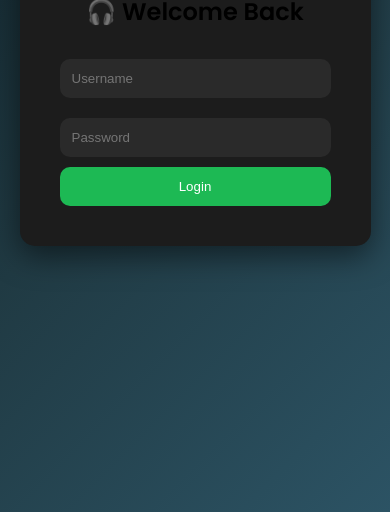
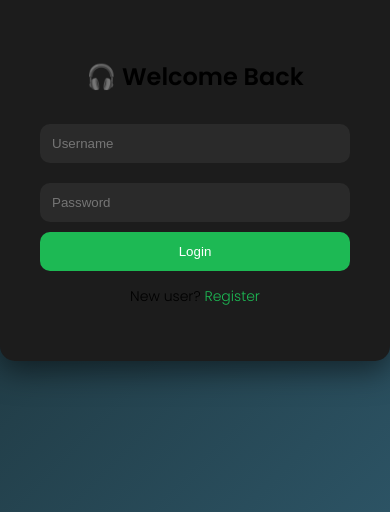
Before and after one commit to Swaliha-jamadar-070/Music-Recommender-System, a Flask app: page /login in a window 390 px wide. Shown: the part 332-844 px from the top of the page. Run offline with Flask 3, Linux system fonts and the light colour scheme.

Commit message:
Update login.html

```diff
--- a/templates/login.html
+++ b/templates/login.html
@@ -8,7 +8,10 @@
 <link href="https://fonts.googleapis.com/css2?family=Poppins:wght@300;600&display=swap" rel="stylesheet">
 
 <style>
-*{ box-sizing:border-box; }
+*{
+    box-sizing:border-box;
+    transition:0.3s;
+}
 
 body{
     font-family:'Poppins',sans-serif;
@@ -20,26 +23,34 @@ body{
     margin:0;
 }
 
+/* CONTAINER */
 .container{
     display:flex;
     background:#1c1c1c;
     border-radius:15px;
     overflow:hidden;
     box-shadow:0 10px 30px rgba(0,0,0,0.5);
-    max-width:90%;
 }
 
+/* IMAGE SIDE */
 .image-box{
     width:300px;
-    background:url('https://images.unsplash.com/photo-1511671782779-c97d3d27a1d4') center/cover;
+    background:url('https://images.unsplash.com/photo-1511671782779-c97d3d27a1d4') no-repeat center;
+    background-size:cover;
 }
 
+/* LOGIN BOX */
 .login-box{
     padding:40px;
     width:300px;
     text-align:center;
 }
 
+.login-box h2{
+    margin-bottom:20px;
+}
+
+/* INPUT */
 input{
     width:100%;
     padding:12px;
@@ -50,6 +61,7 @@ input{
     color:white;
 }
 
+/* BUTTON */
 button{
     width:100%;
     padding:12px;
@@ -57,14 +69,38 @@ button{
     border-radius:10px;
     background:#1db954;
     color:white;
+    cursor:pointer;
 }
 
-button:hover{ background:#1ed760; }
+button:hover{
+    background:#1ed760;
+}
 
+/* TEXT */
+p{
+    margin-top:15px;
+    font-size:14px;
+}
+
+a{
+    color:#1db954;
+    text-decoration:none;
+}
+
+/* MOBILE */
 @media(max-width:768px){
-    .container{ flex-direction:column; }
-    .image-box{ display:none; }
-    .login-box{ width:100%; }
+    .container{
+        flex-direction:column;
+    }
+
+    .image-box{
+        width:100%;
+        height:180px;
+    }
+
+    .login-box{
+        width:100%;
+    }
 }
 </style>
 
@@ -74,17 +110,27 @@ button:hover{ background:#1ed760; }
 
 <div class="container">
 
+    <!-- IMAGE -->
     <div class="image-box"></div>
 
+    <!-- LOGIN FORM -->
     <div class="login-box">
         <h2>🎧 Welcome Back</h2>
 
-<form method="POST">
-<input type="text" name="username" placeholder="Username" required>
-<input type="password" name="password" placeholder="Password" required>
+        <form method="POST" autocomplete="off">
+
+            <input type="text" name="username" placeholder="Username" autocomplete="off" required>
+
+            <!-- Hidden trick to disable popup -->
+            <input type="password" style="display:none">
+
+            <input type="password" name="passcode" placeholder="Password" autocomplete="new-password" required>
+
             <button>Login</button>
+
         </form>
 
+        <p>New user? <a href="/register">Register</a></p>
     </div>
 
 </div>
```
Lines whose indentation alone changed are shown as unchanged.
